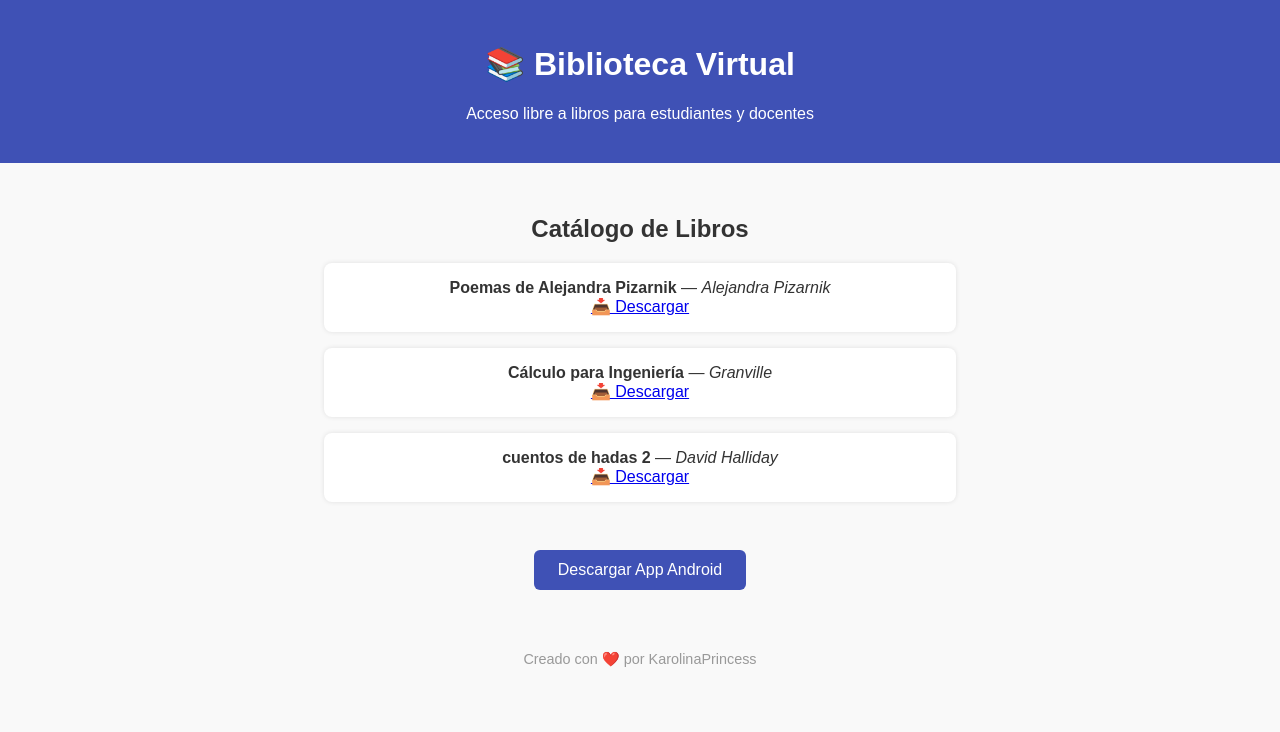
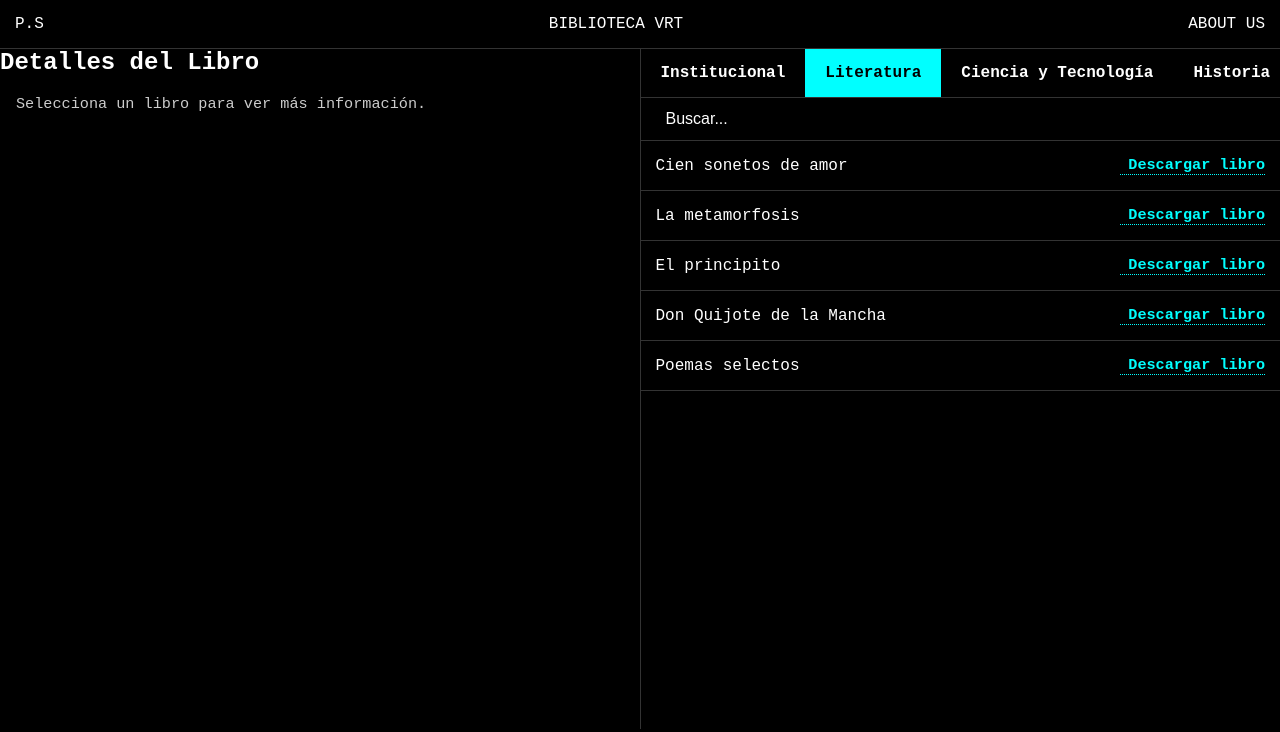
Before and after one commit to KarolinaPrincess/biblioteca-virtual, a plain HTML site: page index.html in a window 1280 px wide. Shown: the top 732 px of the page. Drawn offline with Linux system fonts and the light colour scheme.

Commit message:
actualizacion

```diff
--- /dev/null
+++ b/app.js
@@ -0,0 +1,79 @@
+document.addEventListener('DOMContentLoaded', async function () {
+  const booksContainer = document.getElementById('books-container');
+  const bookDetails = document.getElementById('book-details');
+  let catalogoCompleto = {};
+  const navItems = document.querySelectorAll('.navbar-link');
+
+  // Cargar catálogo desde books.json
+  try {
+    const res = await fetch('books.json');
+    catalogoCompleto = await res.json();
+    const literaturaLink = document.querySelector('.navbar-link[data-category="literatura"]');
+    if (literaturaLink) {
+      literaturaLink.classList.add('active');
+    }
+    mostrarLibrosPorCategoria('literatura');
+  } catch (error) {
+    console.error('Error al cargar el catálogo:', error);
+    booksContainer.innerHTML = '<p>No se pudo cargar el catálogo.</p>';
+  }
+
+  // Manejar clics del menú
+  navItems.forEach(item => {
+    item.addEventListener('click', function (e) {
+      e.preventDefault();
+      navItems.forEach(i => i.classList.remove('active'));
+      this.classList.add('active');
+
+      const categoria = this.getAttribute('data-category');
+      mostrarLibrosPorCategoria(categoria);
+    });
+  });
+
+  // Función para mostrar libros
+  function mostrarLibrosPorCategoria(categoria) {
+    const libros = catalogoCompleto[categoria] || [];
+    const scrollTop = window.scrollY;
+
+    const container = document.getElementById('books-container');
+    container.classList.add('fading-out');
+
+    requestAnimationFrame(() => {
+      requestAnimationFrame(() => {
+        container.innerHTML = '';
+
+        if (!libros.length) {
+          container.innerHTML = '<p>No hay libros disponibles en esta categoría.</p>';
+        } else {
+          const fragment = document.createDocumentFragment();
+          libros.forEach(libro => {
+            const card = document.createElement('div');
+            card.className = 'book-card';
+            card.innerHTML = `
+              <h3>${libro.titulo}</h3>
+              <a href="${libro.enlace}" target="_blank" class="book-link">Descargar libro</a>
+            `;
+            card.style.cursor = 'pointer';
+            card.addEventListener('click', () => mostrarDetalleLibro(libro));
+            fragment.appendChild(card);
+          });
+          container.appendChild(fragment);
+        }
+
+        container.classList.remove('fading-out');
+        window.scrollTo({ top: scrollTop, behavior: 'auto' });
+      });
+    });
+  }
+
+  // Mostrar detalles del libro seleccionado
+  function mostrarDetalleLibro(libro) {
+    const bookDetails = document.getElementById('book-details');
+    bookDetails.innerHTML = `
+      <h2>${libro.titulo}</h2>
+      <span class="author">Autor: ${libro.autor}</span>
+      <p class="synopsis"><strong>Sinopsis:</strong> ${libro.sinopsis}</p>
+      <p class="description">${libro.descripcion_autor}</p>
+    `;
+  }
+});
--- /dev/null
+++ b/books.json
@@ -0,0 +1,97 @@
+{
+  "literatura": [
+     {
+      "titulo": "Cien sonetos de amor",
+      "autor": "Pablo Neruda",
+      "enlace": "https://drive.google.com/file/d/1uX9H54sZCUs0Df7PrV1RPobMDoL1qjpM/view?usp=drive_link",
+      "descripcion_autor": "Pablo Neruda fue un poeta chileno, ganador del Premio Nobel de Literatura en 1971. Es considerado uno de los más grandes poetas del siglo XX.",
+      "sinopsis": "Una colección de cien sonetos que Neruda dedicó a su amada Matilde Urrutia, donde expresa el amor desde una perspectiva humana, natural y cotidiana."
+    },
+    {
+      "titulo": "La metamorfosis",
+      "autor": "Franz Kafka",
+      "enlace": "https://drive.google.com/file/d/1uX9H54sZCUs0Df7PrV1RPobMDoL1qjpM/view?usp=drive_link",
+      "descripcion_autor": "Franz Kafka fue un escritor checo de lengua alemana, conocido por sus obras que exploran la ansiedad, la alienación y la burocracia moderna.",
+      "sinopsis": "La historia de Gregor Samsa, un hombre que despierta un día convertido en un insecto gigante. La obra explora la incomunicación, la familia y el absurdo de la existencia."
+    },
+    {
+      "titulo": "El principito",
+      "autor": "Antoine de Saint-Exupéry",
+      "enlace": "https://drive.google.com/file/d/1uX9H54sZCUs0Df7PrV1RPobMDoL1qjpM/view?usp=drive_link",
+      "descripcion_autor": "Saint-Exupéry fue un aviador y escritor francés, autor de obras reflexivas que mezclan filosofía y fantasía.",
+      "sinopsis": "Un niño que habita un pequeño planeta viaja por el universo y llega a la Tierra, donde descubre el amor, la amistad y el sentido de la vida a través de conversaciones simbólicas."
+    },
+    {
+      "titulo": "Don Quijote de la Mancha",
+      "autor": "Miguel de Cervantes",
+      "enlace": "https://www.gutenberg.org/files/996/996-0.txt",
+      "descripcion_autor": "Miguel de Cervantes es considerado el máximo exponente de la literatura española. Su obra ha influido enormemente en la literatura occidental.",
+      "sinopsis": "Un hidalgo enloquece por leer libros de caballería y decide convertirse en un caballero andante. La novela reflexiona sobre la realidad, la locura y la nobleza de espíritu."
+    },
+    {
+      "titulo": "Poemas selectos",
+      "autor": "Gabriela Mistral",
+      "enlace": "https://www.gutenberg.org/files/27270/27270-0.txt",
+      "descripcion_autor": "Gabriela Mistral fue una poeta, diplomática y pedagoga chilena, ganadora del Premio Nobel de Literatura en 1945.",
+      "sinopsis": "Una selección de sus poemas más representativos, que abordan temas como el amor, la maternidad, la muerte y la identidad latinoamericana."
+    } ],
+  "institucional": [
+    { "titulo": "Guía de normas APA 7ma edición", "autor": "Univ. Cooperativa", "enlace": "https://repository.ucc.edu.co/bitstream/20.500.12494/14481/1/NormasAPA2021.pdf" },
+    { "titulo": "Manual de convivencia escolar", "autor": "Ministerio de Educación", "enlace": "https://portalhistorico.mined.gob.sv/manual_convivencia.pdf" },
+    { "titulo": "Planes de clase primaria", "autor": "Mineduc", "enlace": "https://educacion.gob.mx/planes/clase_primaria.pdf" },
+    { "titulo": "Guía de matemáticas básicos", "autor": "ILCE", "enlace": "https://bibliotecadigital.ilce.edu.mx/planes/matematicas_basicos.pdf" },
+    { "titulo": "Calendario académico anual", "autor": "Dirección Escolar", "enlace": "https://escolares.gob.sv/calendario_2025.pdf" },
+    { "titulo": "Política de privacidad", "autor": "Ley de Educación", "enlace": "https://www.tse.gob.sv/ley_privacidad.pdf" },
+    { "titulo": "Formato de autorización", "autor": "Institución", "enlace": "https://docs.google.com/forms/d/auto_form.pdf" },
+    { "titulo": "Indicadores de logro", "autor": "SEP", "enlace": "https://www.sep.gob.mx/indicadores_primaria.pdf" },
+    { "titulo": "Guía de primeros auxilios", "autor": "Cruz Roja", "enlace": "https://www.cruzroja.org/gpa.pdf" },
+    { "titulo": "Reglamento interno", "autor": "Dirección Escolar", "enlace": "https://docs.google.com/document/d/reglamento_interno.pdf" }
+  ],
+  "ciencia": [
+    { "titulo": "Breve historia de la ciencia", "autor": "Michael H. Hart", "enlace": "https://bibliotecadigital.ilce.edu.mx/Colecciones/Serie_Para_todos/Brevehistoriadelaciencia.pdf" },
+    { "titulo": "Física para todos", "autor": "Editorial ILCE", "enlace": "https://bibliotecadigital.ilce.edu.mx/Colecciones/Serie_Para_todos/FisicaParaTodos.pdf" },
+    { "titulo": "Matemáticas básicas", "autor": "UNAM", "enlace": "https://educacion.unam.mx/matematicas_basicas.pdf" },
+    { "titulo": "Química esencial", "autor": "Rodriguez y López", "enlace": "https://www.sia.unam.mx/quimica_esencial.pdf" },
+    { "titulo": "Biología fundamental", "autor": "Van de Graaff", "enlace": "https://www.bio.um.es/fundamental.pdf" },
+    { "titulo": "Introducción a la astronomía", "autor": "Instituto Nacional", "enlace": "https://www.ina.gob.mx/astro_intro.pdf" },
+    { "titulo": "Circuitos eléctricos básicos", "autor": "Pedro García", "enlace": "https://repo.uteq.edu.ec/circuitos_basicos.pdf" },
+    { "titulo": "Ecología y medio ambiente", "autor": "UNESCO", "enlace": "https://unesdoc.unesco.org/ark:/48223/pf0000373351" },
+    { "titulo": "Informática inicial", "autor": "Mineduc", "enlace": "https://educacion.gob.sv/informatica_inicial.pdf" },
+    { "titulo": "Geología para jóvenes", "autor": "INAH", "enlace": "https://inah.gob.mx/geologia_jovenes.pdf" }
+  ],
+  "historia": [
+    { "titulo": "Historia de El Salvador", "autor": "Manuel Montoya", "enlace": "https://aulavirtual.uca.edu.sv/pluginfile.php/131975/mod_resource/content/0/Historia_El_Salvador_Montoya.pdf" },
+    { "titulo": "La conquista de América", "autor": "Tzvetan Todorov", "enlace": "https://d3gtl9l2a4fn1j.cloudfront.net/pdfs/9788432312075.pdf" },
+    { "titulo": "Historia universal", "autor": "H. G. Wells", "enlace": "https://www.gutenberg.org/files/48475/48475-0.txt" },
+    { "titulo": "Revolución francesa", "autor": "Charles Dickens", "enlace": "https://www.gutenberg.org/files/1243/1243-0.txt" },
+    { "titulo": "Independencia de Centroamérica", "autor": "Diversos", "enlace": "https://repository.usac.edu.gt/independencia_cent.pdf" },
+    { "titulo": "Historia de México", "autor": "Vicente Riva Palacio", "enlace": "https://www.gutenberg.org/files/20757/20757-0.txt" },
+    { "titulo": "El imperio romano", "autor": "Edward Gibbon", "enlace": "https://www.gutenberg.org/files/25717/25717-0.txt" },
+    { "titulo": "Edad Media", "autor": "Marc Bloch", "enlace": "https://bibliotecadigital.ilce.edu.mx/edad_media.pdf" },
+    { "titulo": "Segunda Guerra Mundial", "autor": "Antony Beevor", "enlace": "https://www.archive.org/stream/second-world-war/Beevor-Antony---Second_World_War_djvu.txt" },
+    { "titulo": "Historia de América Latina", "autor": "John Charles Chasteen", "enlace": "https://www.uis.edu.co/pdf/historia_latinoamerica.pdf" }
+  ],
+  "biografias": [
+    { "titulo": "Vida de Albert Einstein", "autor": "Walter Isaacson (extracto)", "enlace": "https://educacion.uady.mx/sitios/matematicas/documentos/vida_de_albert_einstein.pdf" },
+    { "titulo": "Nelson Mandela: Resumen", "autor": "Educativo", "enlace": "https://una.edu.pe/bibliotecas/ebooks/mandela_resumen.pdf" },
+    { "titulo": "Marie Curie: mujer de ciencia", "autor": "ILCE", "enlace": "https://bibliotecadigital.ilce.edu.mx/colecciones/biografias/marie_curie.pdf" },
+    { "titulo": "Frida Kahlo: biografía ilustrada", "autor": "Educativo", "enlace": "https://educacion.gob.mx/frida_kahlo.pdf" },
+    { "titulo": "Simón Bolívar: libertador", "autor": "Diversos", "enlace": "https://repositorio.ues.edu.sv/simon_bolivar.pdf" },
+    { "titulo": "Gabriela Mistral: vida y obra", "autor": "RAE educativa", "enlace": "https://www.bibliotecadigitalilce.edu.mx/gabriela_mistral.pdf" },
+    { "titulo": "Mahatma Gandhi", "autor": "UNESCO", "enlace": "https://unesdoc.unesco.org/ark:/48223/pf0000373365" },
+    { "titulo": "Steve Jobs", "autor": "Resumen educativo", "enlace": "https://educacion.uady.mx/descargas/steve_jobs_resumen.pdf" },
+    { "titulo": "Ada Lovelace: pionera informática", "autor": "Ilustración educativa", "enlace": "https://www.digitalwomen.org/ada_lovelace.pdf" },
+    { "titulo": "Hernán Cortés: conquistador", "autor": "Texto histórico", "enlace": "https://www.gutenberg.org/files/4082/4082-0.txt" },
+    { "titulo": "Vida de Albert Einstein", "autor": "Walter Isaacson (extracto)", "enlace": "https://educacion.uady.mx/sitios/matematicas/documentos/vida_de_albert_einstein.pdf" },
+    { "titulo": "Nelson Mandela: Resumen", "autor": "Educativo", "enlace": "https://una.edu.pe/bibliotecas/ebooks/mandela_resumen.pdf" },
+    { "titulo": "Marie Curie: mujer de ciencia", "autor": "ILCE", "enlace": "https://bibliotecadigital.ilce.edu.mx/colecciones/biografias/marie_curie.pdf" },
+    { "titulo": "Frida Kahlo: biografía ilustrada", "autor": "Educativo", "enlace": "https://educacion.gob.mx/frida_kahlo.pdf" },
+    { "titulo": "Simón Bolívar: libertador", "autor": "Diversos", "enlace": "https://repositorio.ues.edu.sv/simon_bolivar.pdf" },
+    { "titulo": "Gabriela Mistral: vida y obra", "autor": "RAE educativa", "enlace": "https://www.bibliotecadigitalilce.edu.mx/gabriela_mistral.pdf" },
+    { "titulo": "Mahatma Gandhi", "autor": "UNESCO", "enlace": "https://unesdoc.unesco.org/ark:/48223/pf0000373365" },
+    { "titulo": "Steve Jobs", "autor": "Resumen educativo", "enlace": "https://educacion.uady.mx/descargas/steve_jobs_resumen.pdf" },
+    { "titulo": "Ada Lovelace: pionera informática", "autor": "Ilustración educativa", "enlace": "https://www.digitalwomen.org/ada_lovelace.pdf" },
+    { "titulo": "Hernán Cortés: conquistador", "autor": "Texto histórico", "enlace": "https://www.gutenberg.org/files/4082/4082-0.txt" }
+
+  ]
+}
--- a/index.html
+++ b/index.html
@@ -2,42 +2,71 @@
 <html lang="es">
 <head>
   <meta charset="UTF-8" />
-  <meta name="viewport" content="width=device-width, initial-scale=1.0" />
-  <title>Biblioteca Virtual</title>
-  <link rel="stylesheet" href="style.css" />
+  <meta name="viewport" content="width=device-width, initial-scale=1.0"/>
+  <title>P.S</title>
+  <link rel="stylesheet" href="styles.css" />
+  <!-- <link rel="stylesheet" href="styles_media.css"> -->
 </head>
 <body>
   <header>
-    <h1>📚 Biblioteca Virtual</h1>
-    <p>Acceso libre a libros para estudiantes y docentes</p>
+    <span>P.S</span>
+    <span>BIBLIOTECA VRT</span>
+    <span>ABOUT US</span>
   </header>
 
-  <main>
-    <h2>Catálogo de Libros</h2>
-    <ul id="catalogo"></ul>
+  <main class="container">
+    <div class="columns">
+      <!-- Sección Izquierda -->
+        <section class="section section-left">
+        <h2>Detalles del Libro</h2>
+        <div id="book-details" class="book-details">
+            <!-- Aquí aparecerán los detalles del libro seleccionado -->
+            <p>Selecciona un libro para ver más información.</p>
+        </div>
+        </section>
 
-    <a class="boton" href="https://github.com/KarolinaPrincess/biblioteca-virtual/releases" target="_blank">
-      Descargar App Android
-    </a>
+      <!-- Sección Derecha -->
+      <section class="section section-right" >
+        <div class="navbar-header" >
+            <nav class="navbar" >
+                <div class="navbar-scroll-container" >
+                    <ul class="navbar-list" >
+                        <li class="navbar-item">
+                            <a href="javascript:void(0)" data-category="institucional" class="navbar-link">Institucional</a>
+                        </li>
+                        <li class="navbar-item">
+                            <a href="javascript:void(0)" data-category="literatura" class="navbar-link">Literatura</a>
+                        </li>
+                        <li class="navbar-item">
+                            <a href="javascript:void(0)" data-category="ciencia" class="navbar-link">Ciencia y Tecnología</a>
+                        </li>
+                        <li class="navbar-item">
+                            <a href="javascript:void(0)" data-category="historia" class="navbar-link">Historia y Sociales</a>
+                        </li>
+                        <li class="navbar-item">
+                            <a href="javascript:void(0)" data-category="biografias" class="navbar-link">Biografías</a>
+                        </li>
+                    </ul>
+                </div>
+            </nav>
+            <div class="navbar-search">
+                <input type="text" placeholder="Buscar..." class="search-input" />
+            </div>
+        </div>
+
+        <!-- Contenedor dinámico para mostrar libros -->
+        <div id="books-wrapper">
+            <div id="books-container"></div>
+        </div>
+      </section>
+    </div>
   </main>
 
   <footer>
-    <p>Creado con ❤️ por KarolinaPrincess</p>
+
   </footer>
 
-  <script>
-    // Cargar libros desde catalogo.json
-    fetch('catalogo.json')
-      .then(response => response.json())
-      .then(libros => {
-        const lista = document.getElementById('catalogo');
-        libros.forEach(libro => {
-          const li = document.createElement('li');
-          li.innerHTML = `<strong>${libro.titulo}</strong> — <em>${libro.autor}</em>
-                          <br><a href="${libro.enlace}" target="_blank">📥 Descargar</a>`;
-          lista.appendChild(li);
-        });
-      });
-  </script>
+  <!-- Scripts -->
+  <script src="app.js" type="module"></script>
 </body>
 </html>
--- /dev/null
+++ b/styles.css
@@ -0,0 +1,280 @@
+/* Reset básico */
+* {
+  margin: 0;
+  padding: 0;
+  box-sizing: border-box;
+}
+
+/* Estilo para el enlace de navegación activo (si no lo tenías ya) */
+.navbar-link.active {
+  background-color: #00ffff;
+  color: #000;
+}
+
+body {
+  font-family: 'Courier New', Courier, monospace;
+  background-color: #000;
+  color: #fff;
+  min-height: 100vh;
+  display: flex;
+  flex-direction: column;
+  padding: 0;
+  margin: 0;
+  overflow: hidden; /* Prevent body scroll, let specific sections scroll */
+}
+
+header {
+  background-color: #000000;
+  padding: 15px;
+  display: flex;
+  justify-content: space-between;
+  align-items: center;
+  position: sticky; /* Make header sticky */
+  top: 0; /* Stick to the top */
+  z-index: 2;
+  border-bottom: 1px solid #333;
+}
+
+/* New container for fixed left-side elements (navbar and search) */
+.left-fixed-elements {
+  position: sticky; /* Make this container sticky */
+  top: 60px; /* Adjust this value based on your header's height (e.g., header height + padding) */
+  background-color: #000; /* Ensure background to cover scrolling content */
+  z-index: 1; /* Below header */
+  border-bottom: 1px solid #333; /* Border for search/navbar section */
+}
+
+main.container {
+  flex: 1;
+  width: 100%;
+  padding: 0;
+  display: flex;
+  justify-content: center;
+  overflow: hidden; /* Prevent main container from scrolling */
+}
+
+.overlay {
+  text-align: center;
+  margin-bottom: 2rem;
+}
+
+.overlay h1 {
+  font-size: 2.5rem;
+  font-weight: bold;
+}
+
+.overlay p {
+  font-size: 1.1rem;
+  margin-top: 0.5rem;
+  opacity: 0.8;
+}
+
+/* Contenedor de las dos columnas */
+.columns {
+  display: flex;
+  width: 100%;
+  max-width: 100%;
+  height: calc(100vh - var(--header-height, 60px) - var(--footer-height, 60px)); /* Adjust height dynamically */
+  margin: 0 auto;
+  gap: 0;
+}
+
+.section {
+  background-color: #000000;
+  flex: 1;
+  padding: 0rem;
+  display: flex;
+  flex-direction: column;
+  transition: background-color 0.3s ease;
+  overflow: hidden;
+}
+
+.section-right {
+  padding: 0rem;
+  margin: 0%;
+  display: flex;
+  flex-direction: column;
+  flex: 1;
+  min-height: 0;
+  overflow-y: auto;
+  -webkit-overflow-scrolling: touch;
+}
+
+/* Borde entre columnas solo en escritorio */
+.section-left {
+  border-right: 1px solid #333;
+  display: flex; /* Use flex to manage internal layout */
+  flex-direction: column; /* Stack content vertically */
+  overflow: hidden; /* Hide overflow initially for flex items */
+}
+
+/* Hover opcional */
+.section-left:hover {
+  background-color: #222;
+}
+
+/* Footer */
+footer {
+  background-color: #000;
+  text-align: center;
+  padding: 1rem;
+  font-size: 0.9rem;
+  opacity: 0.7;
+  border-top: 1px solid #333;
+  position: sticky; /* Make footer sticky */
+  bottom: 0; /* Stick to the bottom */
+  z-index: 2;
+}
+
+/* Barra de navegación */
+.navbar {
+  width: 100%;
+  display: flex;
+  flex-direction: column;
+  gap: 0rem;
+}
+
+/* === Barra de navegación deslizable === */
+.navbar-scroll-container {
+  overflow-x: auto;
+  white-space: nowrap;
+  -webkit-overflow-scrolling: touch;
+  scrollbar-width: none;
+  border-bottom: 1px solid #333;
+  scroll-behavior: auto !important;
+}
+
+.navbar-scroll-container::-webkit-scrollbar {
+  display: none;
+}
+
+.navbar-list {
+  display: inline-flex;
+  gap: 0;
+  list-style: none;
+  margin: 0;
+  padding: 15px 0; /* Evita que quede pegado a los bordes */
+}
+
+.navbar-item {
+  display: inline-block;
+}
+
+.navbar-link {
+  text-decoration: none;
+  color: #fff;
+  font-weight: bold;
+  padding: 15px 20px;
+  transition: background-color 0.3s ease, color 0.3s ease;
+  white-space: nowrap;
+}
+
+.navbar-link:hover {
+  background-color: #222;
+  color: #ccc;
+}
+
+/* Campo de búsqueda */
+.navbar-search {
+  display: flex;
+  justify-content: center;
+  padding: 0rem 0;
+  border-bottom: 1px solid #333; /* Add border here to be part of the sticky section */
+}
+
+/* Campo de búsqueda - estilo minimalista con solo borde inferior */
+.search-input {
+  width: 100%;
+  max-width: 100%;
+  padding: 12px 0;
+  border: none;
+  background-color: transparent;
+  color: #fff;
+  font-size: 1rem;
+  outline: none;
+  padding-left: 25px;
+}
+
+.search-input::placeholder {
+  color: #ffffff;
+}
+
+/* Contenedor para la parte que debe hacer scroll */
+#books-wrapper {
+  flex: 1; /* Allow this to take up remaining vertical space */
+  overflow-y: auto; /* Enable vertical scrolling */
+  -webkit-overflow-scrolling: touch;
+}
+
+/* Contenedor dinámico para mostrar libros */
+#books-container {
+  width: 100%;
+}
+
+/* Tarjeta minimalista con solo el título y el link */
+.book-card {
+  background-color: #000;
+  border-bottom: 1px solid #333;
+  padding: 15px;
+  display: flex;
+  align-items: center;
+  justify-content: space-between;
+  gap: 10px;
+}
+
+/* Solo el título del libro */
+.book-card h3 {
+  font-size: 1rem;
+  margin: 0;
+  font-weight: normal;
+  white-space: nowrap;
+  overflow: hidden;
+  text-overflow: ellipsis;
+  flex-grow: 1;
+}
+
+/* Enlace de descarga */
+.book-link {
+  text-decoration: none;
+  color: #00ffff;
+  font-weight: bold;
+  border-bottom: 1px dotted #00ffff;
+  transition: opacity 0.3s ease;
+  font-size: 0.95rem;
+  white-space: nowrap;
+  padding-left: 8px;
+}
+
+.book-link:hover {
+  opacity: 0.8;
+}
+
+.book-details {
+  padding: 1rem;
+  font-size: 0.95rem;
+  color: #ccc;
+  line-height: 1.6;
+}
+
+.book-details h2 {
+  font-size: 1.4rem;
+  margin-bottom: 0.5rem;
+  color: #fff;
+}
+
+.book-details .author {
+  font-weight: bold;
+  color: #00ffff;
+  margin-top: 0.5rem;
+  display: block;
+}
+
+.book-details .description {
+  margin-top: 1rem;
+  font-style: italic;
+  opacity: 0.9;
+}
+
+.book-details .synopsis {
+  margin-top: 1rem;
+}
```
Also changed, not shown: styles_media.css (added, +83 -0 lines).
